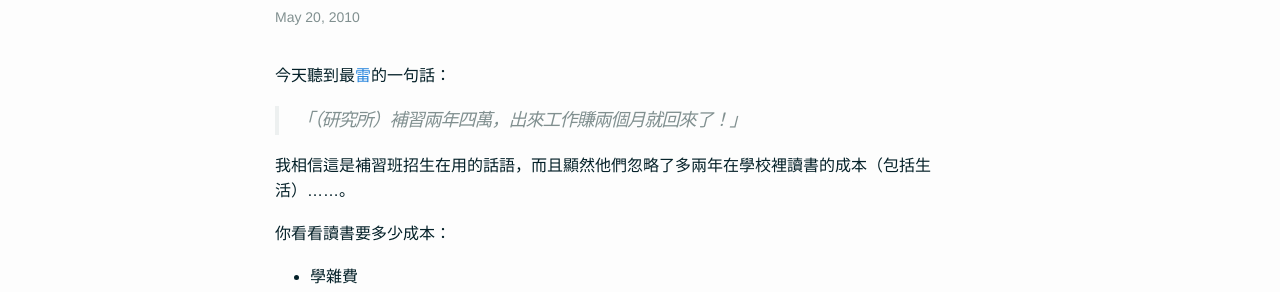
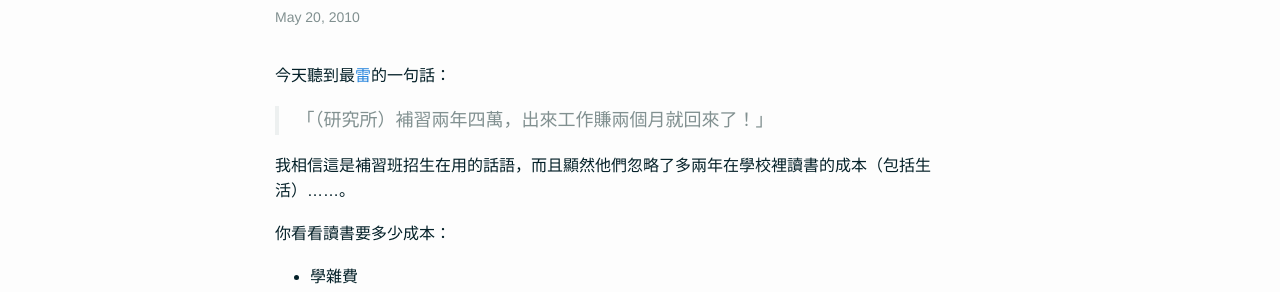
Before and after one commit to godfrey3835/blog, a Jekyll site: the page built from _posts/2010-05-20-attending-in-cram-school-costs-gt-40k.md, in a window 1280 px wide. Shown: the part 159-451 px from the top of the page. Built offline with Jekyll 4.4.1, drawn with Linux system fonts in a browser that asks for light colours; Markdown is read by kramdown in place of the engine named in the settings.

Commit message:
quote style

```diff
--- a/_sass/_base.scss
+++ b/_sass/_base.scss
@@ -120,12 +120,12 @@ em {
  * Blockquotes
  */
 blockquote {
+    font-family: $cursive-font-family;
     color: $grey-color;
     border-left: 4px solid $grey-color-light;
     padding-left: $spacing-unit / 2;
     font-size: 18px;
-    letter-spacing: -1px;
-    font-style: italic;
+    font-style: normal;
 
     > :last-child {
         margin-bottom: 0;
--- a/css/main.scss
+++ b/css/main.scss
@@ -9,6 +9,7 @@
 $base-font-family: Helvetica, Arial, Hiragino Sans GB, sans-serif;
 $base-font-size:   16px;
 $serif-font-family: Times, Times New Roman, Songti TC, serif;
+$cursive-font-family: Times-Italic, TimesNewRomanPS-ItalicMT, STKaiTi-TC-Regular, serif;
 $small-font-size:  $base-font-size * 0.875;
 $base-line-height: 1.6;
 
```
